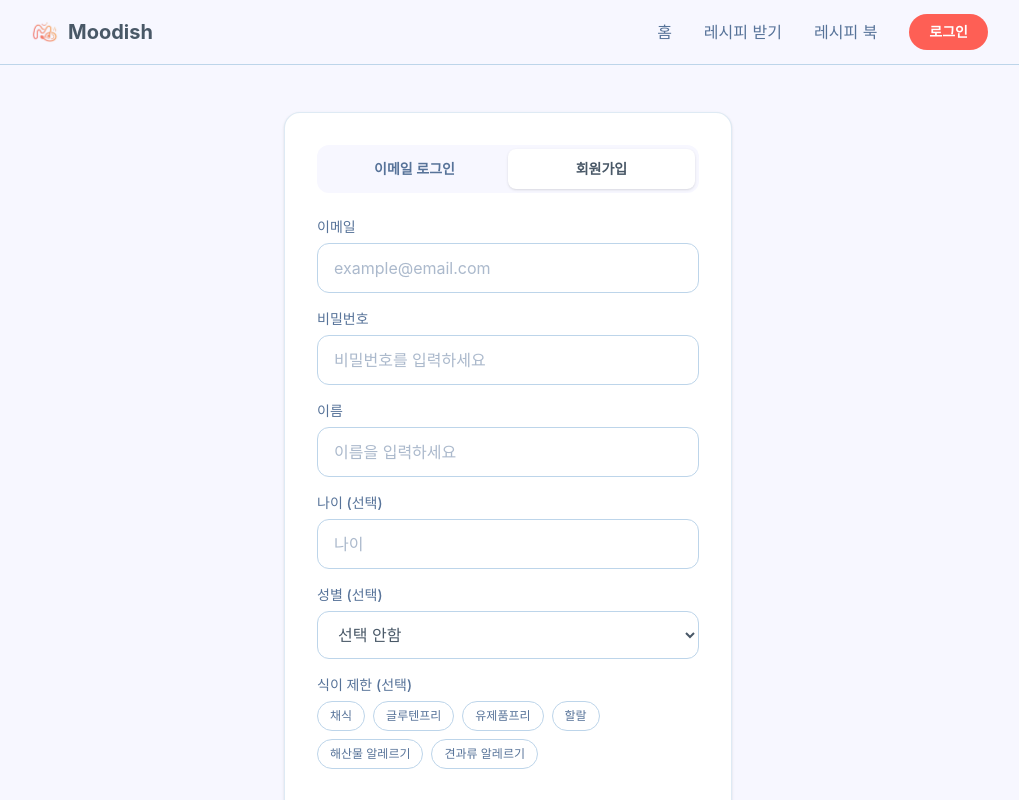
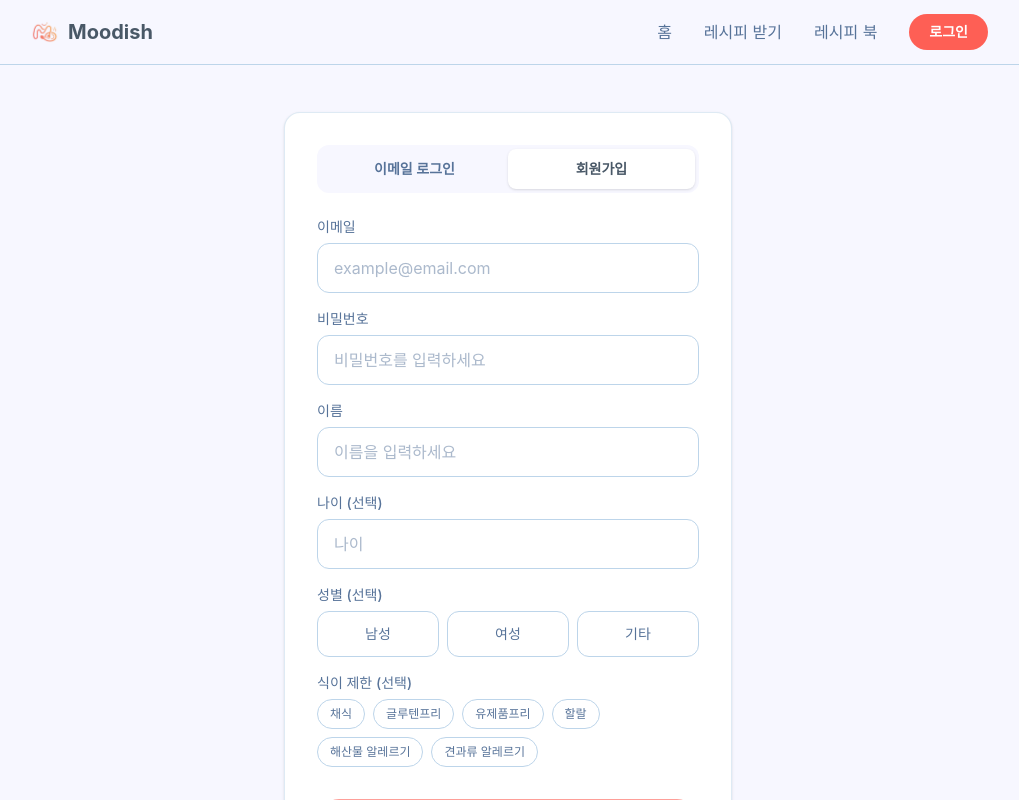
Before and after one commit to Hbin77/moodish, a Next.js app in the folder frontend/: page /login in a window 1280 px wide. Both pictures are taken after a click on the button "회원가입". Shown: the top 800 px of the page, without its empty margins (132-1151 px from the left). Built offline with nearby package versions, Linux system fonts and the light colour scheme.

Commit message:
design: replace native select with styled button group for gender

```diff
--- a/frontend/src/app/login/page.tsx
+++ b/frontend/src/app/login/page.tsx
@@ -275,16 +275,22 @@ export default function LoginPage() {
                   <label className="mb-1.5 block text-sm font-medium text-[#577399]">
                     성별 (선택)
                   </label>
-                  <select
-                    value={regGender}
-                    onChange={(e) => setRegGender(e.target.value)}
-                    className={inputClass}
-                  >
-                    <option value="">선택 안함</option>
-                    <option value="남성">남성</option>
-                    <option value="여성">여성</option>
-                    <option value="기타">기타</option>
-                  </select>
+                  <div className="mt-1 flex gap-2">
+                    {["남성", "여성", "기타"].map((g) => (
+                      <button
+                        key={g}
+                        type="button"
+                        onClick={() => setRegGender(regGender === g ? "" : g)}
+                        className={`flex-1 rounded-xl border py-3 text-sm font-medium transition-colors ${
+                          regGender === g
+                            ? "border-[#FE5F55] bg-[#FE5F55]/10 text-[#FE5F55]"
+                            : "border-[#BDD5EA] text-[#577399] hover:border-[#577399]"
+                        }`}
+                      >
+                        {g}
+                      </button>
+                    ))}
+                  </div>
                 </div>
                 <div>
                   <label className="mb-1.5 block text-sm font-medium text-[#577399]">
```
